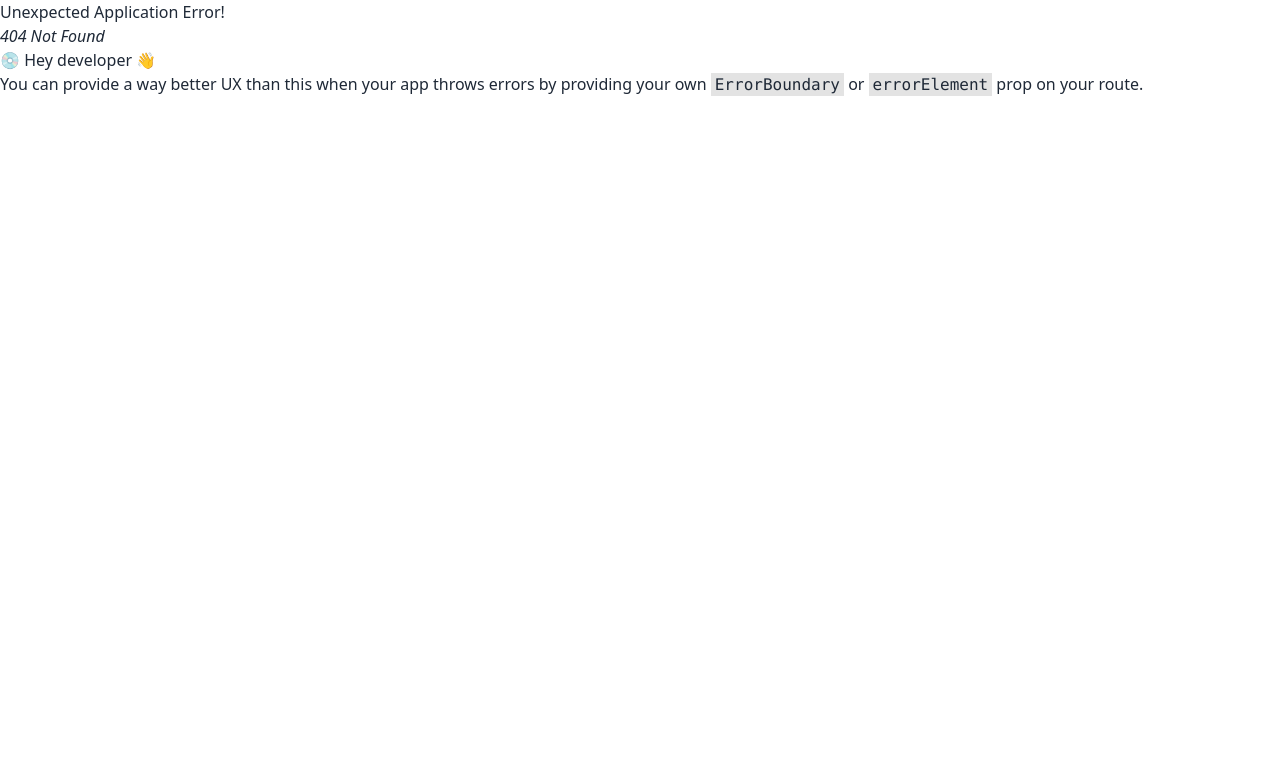
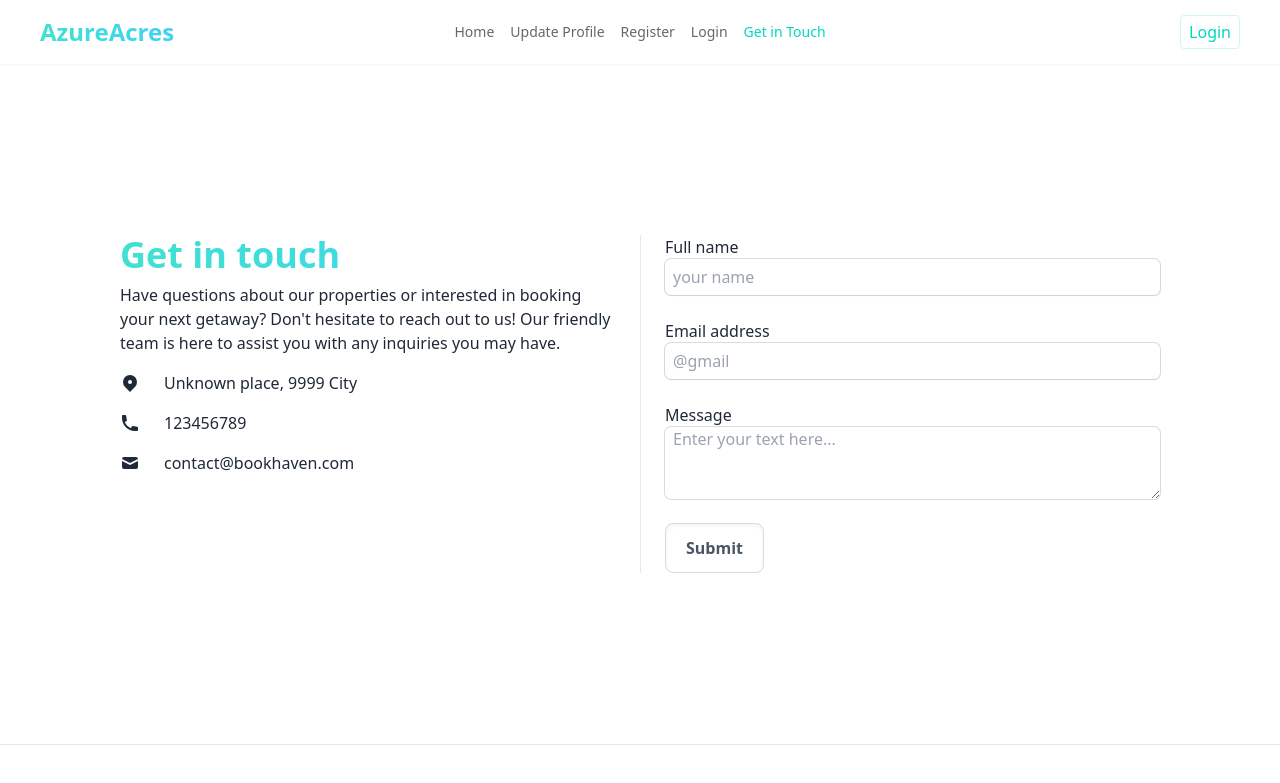
Before and after one commit to strongfornt/AzureAcres, a React (Vite) app: page /GetTouch in a window 1280 px wide. Before the commit this address had no page. Shown: the top 783 px of the page. Built offline with nearby package versions, Linux system fonts and the light colour scheme.

Commit message:
addign extra route named get in touch

```diff
--- a/package.json
+++ b/package.json
@@ -10,6 +10,8 @@
     "preview": "vite preview"
   },
   "dependencies": {
+    "animate.css": "^4.1.1",
+    "aos": "^3.0.0-beta.6",
     "firebase": "^10.10.0",
     "react": "^18.2.0",
     "react-dom": "^18.2.0",
--- /dev/null
+++ b/src/Pages/GetInTouch/GetInTouch.jsx
@@ -0,0 +1,110 @@
+export default function GetInTouch() {
+  return (
+    <>
+      <div data-aos="fade-up"  data-aos-duration="1000" className="  min-h-[calc(100vh-120px)] flex flex-col items-center justify-center">
+        <section className="py-6  w-full">
+          <div className="grid max-w-6xl grid-cols-1 px-6 mx-auto lg:px-8 md:grid-cols-2 md:divide-x">
+            <div className="py-6 md:py-0 md:px-6">
+              <h1
+              data-aos="zoom-in" data-aos-delay="500 " data-aos-duration="1000"
+              className="text-4xl font-bold bg-300%  bg-gradient-to-r from-accent/75 via-info/75 to-success/75 text-transparent bg-clip-text animate-gradient">
+                Get in <span className="">touch</span>
+              </h1>
+              <p
+              data-aos="zoom-in-up" data-aos-delay="500 " data-aos-duration="1000"
+              className="pt-2 pb-4">
+              Have questions about our properties or interested in booking your next getaway? Don't hesitate to reach out to us! Our friendly team is here to assist you with any inquiries you may have.
+              </p>
+              <div className="space-y-4">
+                <p className="flex items-center">
+                  <svg
+                 data-aos="zoom-in-up" data-aos-delay="500 " data-aos-duration="1000"
+                    xmlns="http://www.w3.org/2000/svg"
+                    viewBox="0 0 20 20"
+                    fill="currentColor"
+                    className="w-5 h-5 mr-2 sm:mr-6"
+                  >
+                    <path
+                      fillRule="evenodd"
+                      d="M5.05 4.05a7 7 0 119.9 9.9L10 18.9l-4.95-4.95a7 7 0 010-9.9zM10 11a2 2 0 100-4 2 2 0 000 4z"
+                      clipRule="evenodd"
+                    ></path>
+                  </svg>
+                  <span data-aos="zoom-in-left" data-aos-delay="500 " data-aos-duration="1000" >Unknown place, 9999 City</span>
+                </p>
+                <p className="flex items-center">
+                  <svg
+                    data-aos="zoom-in-up" data-aos-delay="500 " data-aos-duration="1000"
+                    xmlns="http://www.w3.org/2000/svg"
+                    viewBox="0 0 20 20"
+                    fill="currentColor"
+                    className="w-5 h-5 mr-2 sm:mr-6"
+                  >
+                    <path d="M2 3a1 1 0 011-1h2.153a1 1 0 01.986.836l.74 4.435a1 1 0 01-.54 1.06l-1.548.773a11.037 11.037 0 006.105 6.105l.774-1.548a1 1 0 011.059-.54l4.435.74a1 1 0 01.836.986V17a1 1 0 01-1 1h-2C7.82 18 2 12.18 2 5V3z"></path>
+                  </svg>
+                  <span  data-aos="zoom-in-left" data-aos-delay="500 " data-aos-duration="1000" >123456789</span>
+                </p>
+                <p className="flex items-center">
+                  <svg
+                  data-aos="zoom-in-up" data-aos-delay="500 " data-aos-duration="1000"
+                    xmlns="http://www.w3.org/2000/svg"
+                    viewBox="0 0 20 20"
+                    fill="currentColor"
+                    className="w-5 h-5 mr-2 sm:mr-6"
+                  >
+                    <path d="M2.003 5.884L10 9.882l7.997-3.998A2 2 0 0016 4H4a2 2 0 00-1.997 1.884z"></path>
+                    <path d="M18 8.118l-8 4-8-4V14a2 2 0 002 2h12a2 2 0 002-2V8.118z"></path>
+                  </svg>
+                  <span  data-aos="zoom-in-left" data-aos-delay="500 " data-aos-duration="1000" >contact@bookhaven.com</span>
+                </p>
+              </div>
+            </div>
+            <form className="flex flex-col py-6 space-y-6 md:py-0 md:px-6">
+              <label data-aos="zoom-in" data-aos-delay="500 " data-aos-duration="1000" className="block">
+                <span className="mb-1">Full name</span>
+                <input
+                  type="text"
+                  placeholder="your name"
+                  className="block w-full pl-2 py-1.5 bg-transparent  rounded-md ring-1 ring-[#13131326] shadow-sm focus:ring-1 outline-none focus:ring-opacity-75 focus:ring-success/75 "
+                />
+              </label>
+              <label data-aos="zoom-in" data-aos-delay="500 " data-aos-duration="1000" className="block">
+                <span className="mb-1">Email address</span>
+                <input
+                  type="email"
+                  placeholder="@gmail"
+                  className="block w-full rounded-md shadow-sm bg-transparent py-1.5 pl-2 outline-none ring-1 ring-[#13131326]  focus:ring-1 focus:ring-opacity-75 focus:ring-success/75"
+                />
+              </label>
+              <label data-aos="zoom-in" data-aos-delay="500 " data-aos-duration="1000" className="block">
+                <span className="mb-1">Message</span>
+                <textarea
+                  placeholder="Enter your text here..."
+                  rows="3"
+                  className="block w-full pl-2 rounded-md outline-none bg-transparent ring-1 ring-[#13131326] focus:ring-1 focus:ring-opacity-75 focus:ring-success/75"
+                ></textarea>
+              </label>
+
+              <div>
+                <button
+                data-aos="fade-up" data-aos-delay="500 " data-aos-duration="1000"
+                  href="#_"
+                  className="relative px-5 py-3 overflow-hidden font-bold text-gray-600  border border-[#13131326] rounded-lg shadow-inner group"
+                >
+                  <span className="absolute top-0 left-0 w-0 h-0 transition-all duration-200 border-t-2 border-accent/80 group-hover:w-full ease"></span>
+                  <span className="absolute bottom-0 right-0 w-0 h-0 transition-all duration-200 border-b-2 border-accent/80 group-hover:w-full ease"></span>
+                  <span className="absolute top-0 left-0 w-full h-0 transition-all duration-300 delay-200 bg-accent/80 group-hover:h-full ease"></span>
+                  <span className="absolute bottom-0 left-0 w-full h-0 transition-all duration-300 delay-200 bg-accent group-hover:h-full ease"></span>
+                  <span className="absolute inset-0 w-full h-full duration-300 delay-300 bg-accent/80 opacity-0 group-hover:opacity-100"></span>
+                  <span className="relative transition-colors duration-300 delay-200 group-hover:text-white ease">
+                    Submit
+                  </span>
+                </button>
+              </div>
+            </form>
+          </div>
+        </section>
+      </div>
+    </>
+  );
+}
--- a/src/Pages/Login/Login.jsx
+++ b/src/Pages/Login/Login.jsx
@@ -1,22 +1,30 @@
 import { Link } from "react-router-dom";
 import { FcGoogle } from "react-icons/fc";
+import 'animate.css';
+
+
 
 export default function Login() {
   return (
     <>
-      <div className="flex justify-center my-8 ">
-        <div className="w-full max-w-md p-4 rounded-md shadow-sm sm:p-8 ">
-          <h2 className="mb-3 text-3xl font-semibold text-center   bg-300%  bg-gradient-to-r from-accent/75 via-info/75 to-success/75 text-transparent bg-clip-text animate-gradient">
+      <div data-aos="fade-up"  data-aos-duration="1000" className="flex justify-center mt-2 mb-10 ">
+        <div  className="w-full max-w-md p-4 rounded-md shadow-sm sm:p-8 ">
+          <h2
+          data-aos="zoom-in" data-aos-delay="500 " data-aos-duration="1000"
+          className="mb-3 text-3xl font-semibold text-center   bg-300%  bg-gradient-to-r from-accent/75 via-info/75 to-success/75 text-transparent bg-clip-text animate-gradient   ">
             Login to your account
           </h2>
-          <p className="text-sm text-center dark:text-gray-600">
+          <p
+           data-aos="zoom-in" data-aos-delay="500 " data-aos-duration="1000"
+          className="text-sm text-center dark:text-gray-600 ">
             Don't have an account yet?
             <Link to="/register" className="focus:underline hover:underline">
               Register here
             </Link>
           </p>
-          <div className="my-6 space-y-4">
+          <div className="my-6 space-y-3">
             <button
+            data-aos="zoom-in" data-aos-delay="500 " data-aos-duration="1000"
               aria-label="Login with Google"
               type="button"
               className="flex items-center justify-center w-full p-4 space-x-4  border rounded-md
@@ -26,9 +34,10 @@ export default function Login() {
               <p>Login with Google</p>
             </button>
             <button
+            data-aos="zoom-in" data-aos-delay="500 " data-aos-duration="1000"
               aria-label="Login with GitHub"
               role="button"
-              className="flex items-center justify-center w-full p-4 space-x-4 border rounded-md   hover:bg-accent/80  hover:bg-accent/5 hover:border-accent/5  duration-300"
+              className="flex items-center justify-center w-full p-4 space-x-4 border rounded-md   hover:bg-accent/5 hover:border-accent/5  duration-300"
             >
               <svg
                 xmlns="http://www.w3.org/2000/svg"
@@ -47,7 +56,7 @@ export default function Login() {
           </div>
           <form action="" className="space-y-8">
             <div className="space-y-4">
-              <div className="space-y-2">
+              <div data-aos="zoom-out-right" data-aos-delay="500 " data-aos-duration="1000"  className="space-y-2">
                 <label htmlFor="email" className="block text-sm">
                   Email address
                 </label>
@@ -59,8 +68,8 @@ export default function Login() {
                   className="w-full px-3 py-2 border outline-none rounded-md bg-transparent border-gray-300 text-gray-800 focus:ring-1 focus:ring-accent"
                 />
               </div>
-              <div className="space-y-2">
-                <div className="flex justify-between">
+              <div  className="space-y-2">
+                <div   className="flex justify-between">
                   <label htmlFor="password" className="text-sm">
                     Password
                   </label>
--- a/src/Pages/Register/Register.jsx
+++ b/src/Pages/Register/Register.jsx
@@ -2,14 +2,11 @@ import { useState } from "react";
 import { Link } from "react-router-dom";
 import { IoEyeOutline } from "react-icons/io5";
 import { FaRegEyeSlash } from "react-icons/fa6";
+import 'animate.css';
 
 export default function Register() {
   const [passToggle, setPassToggle] = useState(false);
-  // const handleEye =(e)=>{
-  //     e.preventDefault()
-  //     setPassToggle(!passToggle)
-  //     console.log(passToggle);
-  // }
+
 
   const handleSubmit = (e) => {
     e.preventDefault();
@@ -18,17 +15,18 @@ export default function Register() {
 
   return (
     <>
-      <div className="flex justify-center my-8">
-        <div className="flex flex-col w-full max-w-md p-6 rounded-md sm:p-10 shadow-sm ">
-          <div className="mb-8 text-center">
-            <h1 className="my-3 font-bold  text-4xl  bg-300%  bg-gradient-to-r from-accent/75 via-info/75 to-success/75 text-transparent bg-clip-text animate-gradient ">Register here</h1>
-            <p className="text-sm dark:text-gray-600">
+      <div data-aos="fade-up"  data-aos-duration="1000" className="flex justify-center mt-0 mb-10 ">
+        <div className="flex flex-col w-full max-w-md p-6  rounded-md sm:p-10 shadow-sm ">
+          <div className="mb-4 text-center">
+            <h1 data-aos="zoom-in" data-aos-delay="500 " data-aos-duration="1000" className="my-3 font-bold  text-4xl  bg-300%  bg-gradient-to-r from-accent/75 via-info/75 to-success/75 text-transparent bg-clip-text animate-gradient
+              ">Register here</h1>
+            <p data-aos="fade-left" data-aos-delay="500 " data-aos-duration="1000" className="text-sm dark:text-gray-600  ">
               Register to get an account
             </p>
           </div>
           <form onSubmit={handleSubmit} action="" className="space-y-12">
             <div className="space-y-4">
-              <div>
+              <div data-aos="zoom-out-right" data-aos-delay="500 " data-aos-duration="1000" >
                 <label htmlFor="email" className="block mb-2 text-sm">
                   Name
                 </label>
@@ -40,7 +38,7 @@ export default function Register() {
                   className="w-full px-3 py-2 border rounded-md border-gray-300 bg-transparent text-gray-800 outline-none focus:ring-1 focus:ring-accent/80"
                 />
               </div>
-              <div>
+              <div data-aos="zoom-out-left" data-aos-delay="500 " data-aos-duration="1000">
                 <label htmlFor="email" className="block mb-2 text-sm">
                   Photo Url
                 </label>
@@ -52,7 +50,7 @@ export default function Register() {
                   className="w-full px-3 py-2 border rounded-md border-gray-300  bg-transparent text-gray-800 outline-none focus:ring-1 focus:ring-accent/80 "
                 />
               </div>
-              <div>
+              <div data-aos="zoom-out-right" data-aos-delay="500 " data-aos-duration="1000" >
                 <label htmlFor="email" className="block mb-2 text-sm">
                   Email address
                 </label>
@@ -64,7 +62,7 @@ export default function Register() {
                   className="w-full px-3 py-2 border rounded-md border-gray-300  bg-transparent text-gray-800 outline-none focus:ring-1 focus:ring-accent/80"
                 />
               </div>
-              <div className="relative">
+              <div data-aos="zoom-out-right" data-aos-delay="500 " data-aos-duration="1000" className="relative">
                 <div className="flex justify-between mb-2">
                   <label htmlFor="password" className="text-sm">
                     Password
@@ -88,13 +86,16 @@ export default function Register() {
             <div className="space-y-2">
               <div>
                 <button
+
                   type="submit"
                   className="w-full px-8 py-2 font-semibold text-xl rounded-md bg-accent/80 hover:bg-accent dark:text-gray-50"
                 >
                   Register
                 </button>
               </div>
-              <p className="px-6 text-sm text-center dark:text-gray-600">
+              <p
+              data-aos="fade-up" data-aos-delay="500 " data-aos-duration="1000"
+              className="px-6 text-sm text-center dark:text-gray-600">
                 Already have an account?
                 <Link
                   to="/login"
--- a/src/Router/Router.jsx
+++ b/src/Router/Router.jsx
@@ -3,6 +3,7 @@ import RootLayout from "../MainLayout/RootLayout";
 import Home from "../Pages/Home/Home";
 import Login from "../Pages/Login/Login";
 import Register from "../Pages/Register/Register";
+import GetInTouch from "../Pages/GetInTouch/GetInTouch";
 
 export const router = createBrowserRouter([
   {
@@ -20,6 +21,10 @@ export const router = createBrowserRouter([
         {
           path:'/register',
           element:<Register/>
+        },
+        {
+          path:'/GetTouch',
+          element:<GetInTouch/>
         }
 
     ]
--- a/src/main.jsx
+++ b/src/main.jsx
@@ -5,6 +5,10 @@ import "./index.css";
 import { RouterProvider } from "react-router-dom";
 import { router } from "./Router/Router.jsx";
 import ContextProvider from "./ContextProvider/ContextProvider.jsx";
+import AOS from 'aos';
+import 'aos/dist/aos.css'; // You can also use <link> for styles
+// ..
+AOS.init();
 
 ReactDOM.createRoot(document.getElementById("root")).render(
   <React.StrictMode>
```
Also changed, not shown: 1 other file (tests, documents, lock files or other folders).
